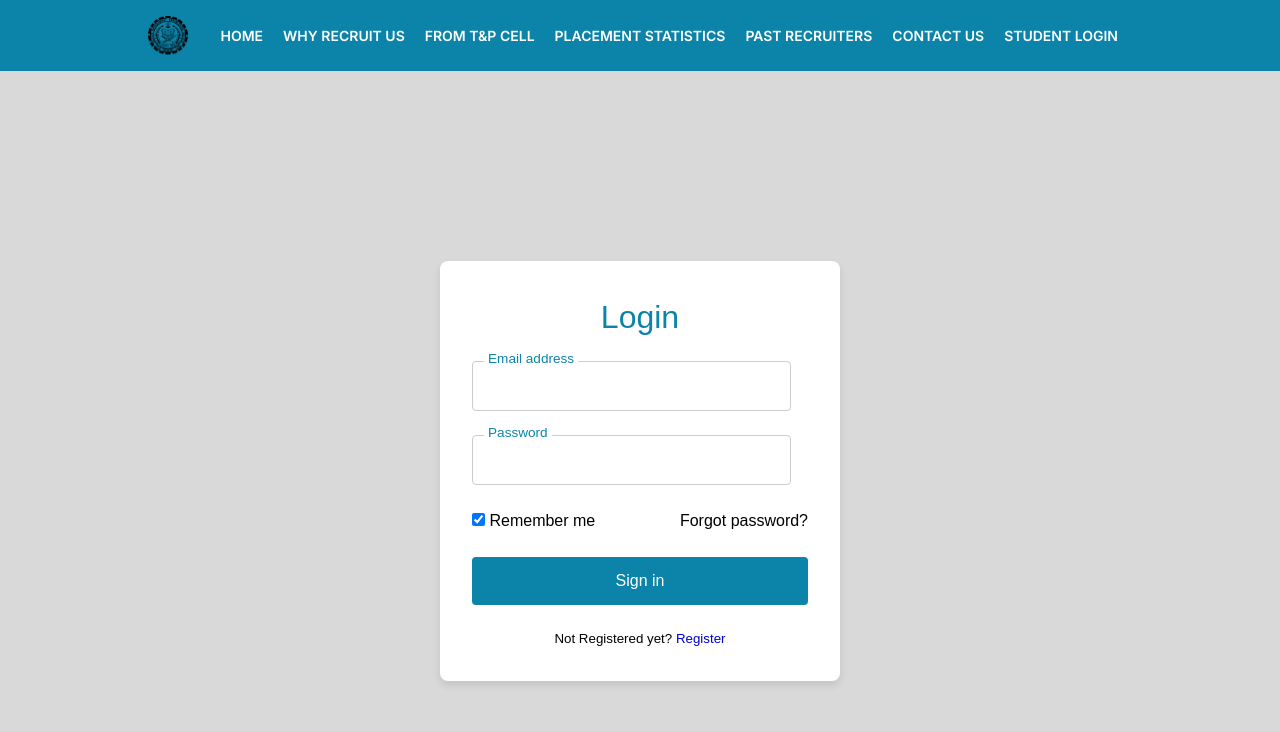
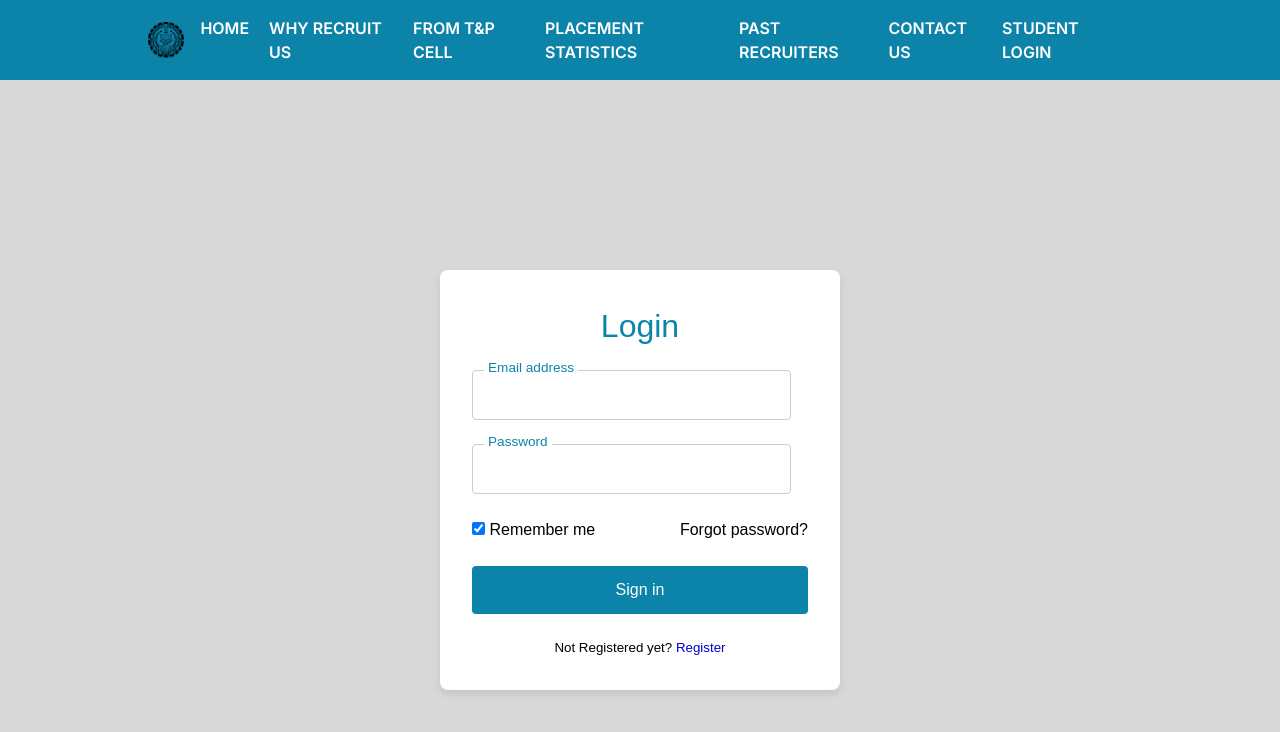
Before and after one commit to Phoenix-031/KGECTnp2k24, a Next.js app: page /login in a window 1280 px wide. Shown: the top 732 px of the page. Built offline with nearby package versions, Linux system fonts and the light colour scheme.

Commit message:
theme-update

```diff
--- a/src/app/globals.css
+++ b/src/app/globals.css
@@ -5,67 +5,60 @@
 @layer base {
   :root {
     --background: 0 0% 100%;
-    --foreground: 222.2 84% 4.9%;
+    --foreground: 240 10% 3.9%;
     --card: 0 0% 100%;
-    --card-foreground: 222.2 84% 4.9%;
+    --card-foreground: 240 10% 3.9%;
     --popover: 0 0% 100%;
-    --popover-foreground: 222.2 84% 4.9%;
-    --primary: 222.2 47.4% 11.2%;
-    --primary-foreground: 210 40% 98%;
-    --secondary: 210 40% 96.1%;
-    --secondary-foreground: 222.2 47.4% 11.2%;
-    --muted: 210 40% 96.1%;
-    --muted-foreground: 215.4 16.3% 46.9%;
-    --accent: 210 40% 96.1%;
-    --accent-foreground: 222.2 47.4% 11.2%;
-    --destructive: 0 84.2% 60.2%;
-    --destructive-foreground: 210 40% 98%;
-    --border: 214.3 31.8% 91.4%;
-    --input: 214.3 31.8% 91.4%;
-    --ring: 222.2 84% 4.9%;
-    --radius: 0.5rem;
-    --chart-1: 12 76% 61%;
-    --chart-2: 173 58% 39%;
-    --chart-3: 197 37% 24%;
-    --chart-4: 43 74% 66%;
-    --chart-5: 27 87% 67%;
+    --popover-foreground: 240 10% 3.9%;
+    --primary: 142 86% 28%;
+    --primary-foreground: 356 29% 98%;
+    --secondary: 240 4.8% 95.9%;
+    --secondary-foreground: 240 5.9% 10%;
+    --muted: 240 4.8% 95.9%;
+    --muted-foreground: 240 3.8% 45%;
+    --accent: 240 4.8% 95.9%;
+    --accent-foreground: 240 5.9% 10%;
+    --destructive: 0 72% 51%;
+    --destructive-foreground: 0 0% 98%;
+    --border: 240 5.9% 90%;
+    --input: 240 5.9% 90%;
+    --ring: 142 86% 28%;
+    --chart-1: 139 65% 20%;
+    --chart-2: 140 74% 44%;
+    --chart-3: 142 88% 28%;
+    --chart-4: 137 55% 15%;
+    --chart-5: 141 40% 9%;
   }
-
   .dark {
-    --background: 222.2 84% 4.9%;
-    --foreground: 210 40% 98%;
-    --card: 222.2 84% 4.9%;
-    --card-foreground: 210 40% 98%;
-    --popover: 222.2 84% 4.9%;
-    --popover-foreground: 210 40% 98%;
-    --primary: 210 40% 98%;
-    --primary-foreground: 222.2 47.4% 11.2%;
-    --secondary: 217.2 32.6% 17.5%;
-    --secondary-foreground: 210 40% 98%;
-    --muted: 217.2 32.6% 17.5%;
-    --muted-foreground: 215 20.2% 65.1%;
-    --accent: 217.2 32.6% 17.5%;
-    --accent-foreground: 210 40% 98%;
-    --destructive: 0 62.8% 30.6%;
-    --destructive-foreground: 210 40% 98%;
-    --border: 217.2 32.6% 17.5%;
-    --input: 217.2 32.6% 17.5%;
-    --ring: 212.7 26.8% 83.9%;
-    --chart-1: 220 70% 50%;
-    --chart-2: 160 60% 45%;
-    --chart-3: 30 80% 55%;
-    --chart-4: 280 65% 60%;
-    --chart-5: 340 75% 55%;
-  }
+    --background: 240 10% 3.9%;
+    --foreground: 0 0% 98%;
+    --card: 240 10% 3.9%;
+    --card-foreground: 0 0% 98%;
+    --popover: 240 10% 3.9%;
+    --popover-foreground: 0 0% 98%;
+    --primary: 142 86% 28%;
+    --primary-foreground: 356 29% 98%;
+    --secondary: 240 4.8% 95.9%;
+    --secondary-foreground: 240 5.9% 10%;
+    --muted: 240 3.7% 15.9%;
+    --muted-foreground: 240 5% 64.9%;
+    --accent: 240 3.7% 15.9%;
+    --accent-foreground: 0 0% 98%;
+    --destructive: 0 72% 51%;
+    --destructive-foreground: 0 0% 98%;
+    --border: 240 3.7% 15.9%;
+    --input: 240 3.7% 15.9%;
+    --ring: 142 86% 28%;
+    --chart-1: 142 88% 28%;
+    --chart-2: 139 65% 20%;
+    --chart-3: 140 74% 24%;
+    --chart-4: 137 55% 15%;
+    --chart-5: 141 40% 9%;
+    }
 }
 
-@layer base {
-  * {
-    @apply border-border;
-  }
-  body {
-    @apply bg-background text-foreground;
-  }
+* {
+  scroll-behavior: smooth;
 }
 
 @keyframes rotate-90 {
@@ -89,28 +82,32 @@
 @keyframes scale-down {
   0% {
     transform: scale(0);
+    rotate: -90deg;
   }
   100% {
     transform: scale(1);
+    rotate: 0deg;
   }
 }
 
 @keyframes scale-up {
   0% {
-    transform: scale(1);
+    transform: scale(0);
+    rotate: 90deg;
   }
   100% {
-    transform: scale(0);
+    transform: scale(1);
+    rotate: 0deg;
   }
 }
 
-.rotate-90 {
+/* .rotate-90 {
   animation: rotate-90 0.3s ease-out forwards;
 }
 
 .rotate-neg-90 {
   animation: rotate-neg-90 0.3s ease-out forwards;
-}
+} */
 
 .scale-down {
   animation: scale-down 0.3s ease-out forwards;
@@ -119,3 +116,29 @@
 .scale-up {
   animation: scale-up 0.3s ease-out forwards;
 }
+
+@keyframes slide-down {
+  from {
+    transform: translateY(-100%);
+  }
+  to {
+    transform: translateY(0);
+  }
+}
+
+@keyframes slide-up {
+  from {
+    transform: translateY(0);
+  }
+  to {
+    transform: translateY(-100%);
+  }
+}
+
+.animate-slide-down {
+  animation: slide-down 0.3s ease-out;
+}
+
+.animate-slide-up {
+  animation: slide-up 0.3s ease-in-out;
+}
--- a/src/components/Contactinfo.tsx
+++ b/src/components/Contactinfo.tsx
@@ -4,7 +4,7 @@ const Contactinfo = () => {
   return (
     <div
       className='flex flex-col justify-center items-center min-s-screen'
-      id='contact-us'
+      id='contacts'
     >
       <p className='font-bold text-4xl p-4 text-red-900'>Contact Info</p>
       <div className='bg-[#D9D9D9] font-light p-8 mx-64 mb-8 mt-10 font-Inter text-xl rounded-xl '>
--- a/src/components/Footer.tsx
+++ b/src/components/Footer.tsx
@@ -7,7 +7,7 @@ function Footer() {
   return (
     <div
       className='text-white bg-[#0C84AA] w-full px-10 pt-10 pb-4'
-      id='contact-us'
+      id='contacts'
     >
       <div className='flex flex-row justify-start items-center'>
         <Link href={'/'}>
--- a/src/components/FromTNPSection.tsx
+++ b/src/components/FromTNPSection.tsx
@@ -3,7 +3,7 @@ import { faculties } from '@/data/fromTNP';
 
 const FromTnPSection = () => {
   return (
-    <section className='py-12 bg-white flex flex-col justify-center items-center'>
+    <section className='py-12 bg-white flex flex-col justify-center items-center' id='tnp'>
       <div className='mx-5 px-4'>
         <h2 className='text-3xl font-bold text-center mb-8'>From TnP</h2>
         <div className='w-[90vw] grid grid-cols-1 sm:grid-cols-2 lg:grid-cols-3 gap-8'>
--- a/src/components/Navbar.tsx
+++ b/src/components/Navbar.tsx
@@ -2,6 +2,7 @@
 import Link from 'next/link';
 import { useState, useEffect, useRef } from 'react';
 import Image from 'next/image';
+
 
 export const Navbar = () => {
   const [isOpen, setIsOpen] = useState(false);
@@ -23,9 +24,14 @@ export const Navbar = () => {
         'p-4',
         'gap-15',
         'flex-col',
+        'animate-slide-down'
       ];
     } else {
-      menuClasses.push('hidden', 'md:flex');
+      menuClasses = [
+        'hidden',
+        'md:flex',
+        'animate-slide-up'
+      ];
     }
 
     return menuClasses.join(' ');
@@ -66,18 +72,24 @@ export const Navbar = () => {
     return () => window.removeEventListener('scroll', handleScroll);
   }, [lastScrollTop]);
 
-  const scrollToSection = (sectionId: string) => {
+  {/* const scrollToSection = (sectionId: string) => {
     const element = document.getElementById(sectionId);
     if (element) {
       element.scrollIntoView({ behavior: 'smooth' });
     }
+  };
+*/}
+
+  const handleLinkClick = () => {
+    // Close the menu when a link is clicked
+    setIsOpen(false);
   };
 
   return (
     <>
       <nav
         ref={navbarRef}
-        className={`bg-custom-blue text-white font-semibold p-4 text-sm md:flex md:justify-between sticky top-0 md:items-center transition-transform duration-300 z-50 ${
+        className={`bg-custom-blue text-white font-semibold p-4 md:text-xs md:flex md:justify-between sticky top-0 md:items-center transition-transform duration-300 z-50 ${
           isVisible ? 'translate-y-0' : '-translate-y-full'
         }`}
       >
@@ -96,48 +108,55 @@ export const Navbar = () => {
           <div className={`${getMenuClasses()} pl-4 gap-5`}>
             <Link
               href='/'
-              className='hover:text-gray-300'
+              className='hover:text-gray-300 text-xs md:text-sm lg:text-base'
+              onClick={handleLinkClick}
             >
               HOME
             </Link>
             <Link
-              onClick={() => scrollToSection('')}
-              href='/'
-              className='hover:text-gray-300'
+
+              href='#whykgec'
+              className='hover:text-gray-300 text-xs md:text-sm lg:text-base'
+              onClick={handleLinkClick}
             >
               WHY RECRUIT US
             </Link>
             <Link
-              onClick={() => scrollToSection('placement-statistics')}
-              href='/'
-              className='hover:text-gray-300'
+
+              href='#tnp'
+              className='hover:text-gray-300 text-xs md:text-sm lg:text-base'
+              onClick={handleLinkClick}
             >
               FROM T&P CELL
             </Link>
             <Link
-              onClick={() => scrollToSection('placement-statistics')}
-              href='/'
-              className='hover:text-gray-300'
+
+              href='#placement-statistics'
+              className='hover:text-gray-300 text-xs md:text-sm lg:text-base'
+              onClick={handleLinkClick}
             >
               PLACEMENT STATISTICS
             </Link>
             <Link
-              onClick={() => scrollToSection('past-recruiters')}
-              href='/'
-              className='hover:text-gray-300'
+
+              href='#past-recruiters'
+              className='hover:text-gray-300 text-xs md:text-sm lg:text-base'
+              onClick={handleLinkClick}
             >
               PAST RECRUITERS
             </Link>
             <Link
-              onClick={() => scrollToSection('contact-us')}
-              href='/'
-              className='hover:text-gray-300'
+
+              href='#contacts'
+              className='hover:text-gray-300 text-xs md:text-sm lg:text-base'
+              onClick={handleLinkClick}
             >
               CONTACT US
             </Link>
             <Link
               href='/signup'
-              className='hover:text-gray-300'
+              className='hover:text-gray-300 text-xs md:text-sm lg:text-base'
+              onClick={handleLinkClick}
             >
               STUDENT LOGIN
             </Link>
--- a/src/components/WhyKGECSection.tsx
+++ b/src/components/WhyKGECSection.tsx
@@ -3,7 +3,7 @@ import Image from 'next/image';
 
 const WhyKGECSection = () => {
   return (
-    <section className='py-12 bg-custom-yellow max-w-screen'>
+    <section className='py-12 bg-custom-yellow max-w-screen' id='whykgec'>
       <div className='container mx-auto px-4'>
         <h2 className='text-3xl font-bold text-center mb-8'>{whyKgecData.title}</h2>
         <p className='text-center mb-8'>{whyKgecData.description}</p>
--- a/src/data/data.json
+++ b/src/data/data.json
@@ -58,6 +58,7 @@
       ]
     }
   ],
+
     "desktop_data": [
       { "department": "CSE", "desktop": 186, "fill": "var(--color-CSE)" },
       { "department": "IT", "desktop": 305, "fill": "var(--color-IT)" },
```
Also changed, not shown: src/components/BarChartHorizontal.tsx (+12 -2 lines), src/components/BarCharts.tsx (+15 -24 lines), tailwind.config.ts (+16 -16 lines). Lines whose indentation alone changed are shown as unchanged.
